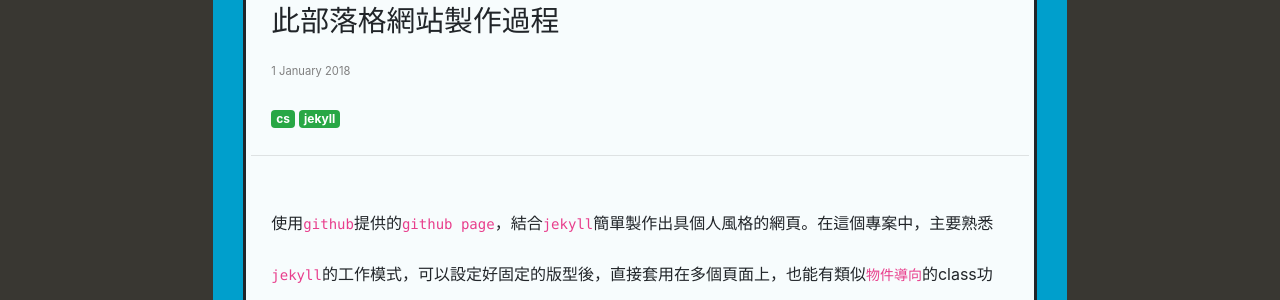
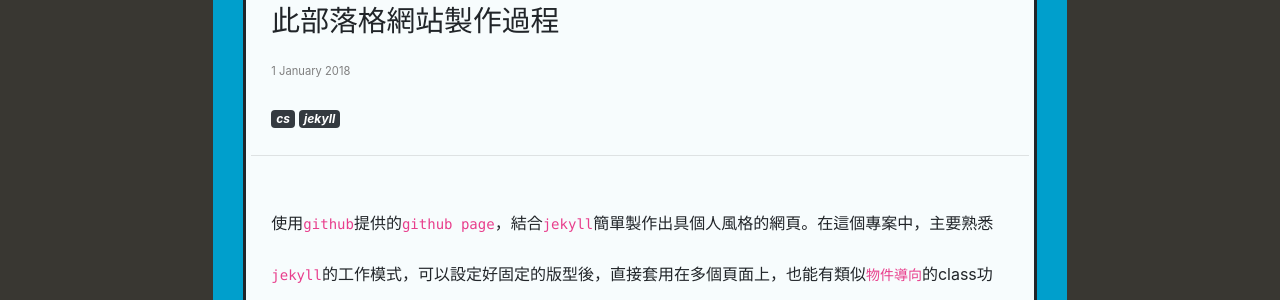
Before and after one commit to tsupei/tsupei.github.io, a Jekyll site: the page built from works/index.html, in a window 1280 px wide. Shown: the part 159-459 px from the top of the page. Built offline with Jekyll 4.4.1, drawn with Linux system fonts in a browser that asks for light colours; nearby versions of some CDN libraries.

Commit message:
🎈 New Feature: 作品(work)刪除categories只使用tags
由於作品不分類，所以無需使用categories，只使用不能點按的tags

```diff
--- a/_includes/view-window-work.html
+++ b/_includes/view-window-work.html
@@ -17,9 +17,10 @@
 
 	<!-- tags -->
 	<div class="post-view-tags">
-		{% for tag in work.categories %}
-		<a href="#" class="badge badge-success">{{ tag }}</a>
+		{% for tag in work.tags %}
+		<i href="#" class="badge badge-dark">{{ tag }}</i>
 		{% endfor %}
+
 	</div>
 	<hr>
 
--- a/_layouts/article_work.html
+++ b/_layouts/article_work.html
@@ -18,8 +18,8 @@
 
 	<!-- tags -->
 	<div class="post-view-tags">
-		{% for tag in page.categories %}
-		<a href="#" class="badge badge-success">{{ tag }}</a>
+		{% for tag in page.tags %}
+		<i href="#" class="badge badge-dark">{{ tag }}</i>
 		{% endfor %}
 	</div>
 	<hr>
```
Also changed, not shown: _works/2018-01-01-blog.md (+1 -1 lines), 1 other file.
